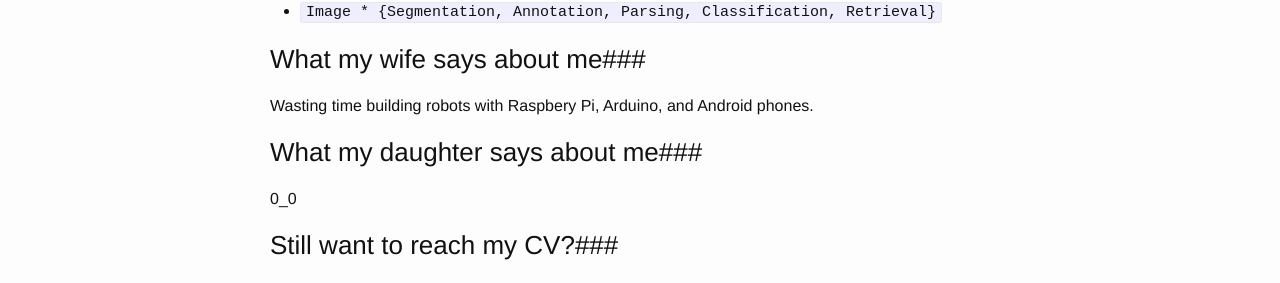
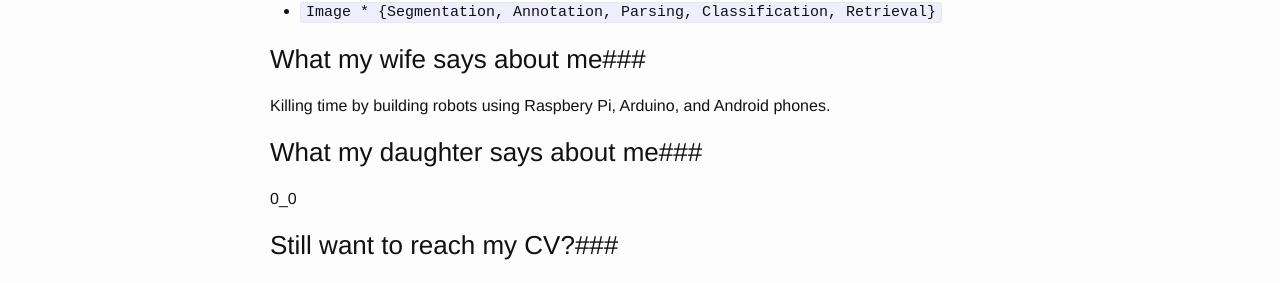
Before and after one commit to vodp/vodp.github.io, a Jekyll site: the page built from about.md, in a window 1280 px wide. Shown: the part 879-1162 px from the top of the page. Built offline with Jekyll 4.4.1, drawn with Linux system fonts in a browser that asks for light colours.

Commit message:
Update about.md

```diff
--- a/about.md
+++ b/about.md
@@ -24,7 +24,7 @@ Being a full-time father, I also have another part-time job as a postdoctoral en
 * `Image * {Segmentation, Annotation, Parsing, Classification, Retrieval}`
 
 ###What my wife says about me###
-Wasting time building robots with Raspbery Pi, Arduino, and Android phones.
+Killing time by building robots using Raspbery Pi, Arduino, and Android phones.
 
 ###What my daughter says about me###
 0_0
```
